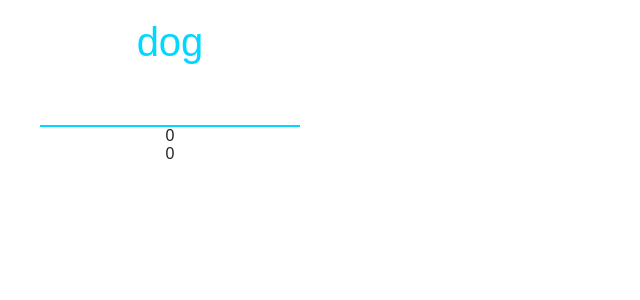
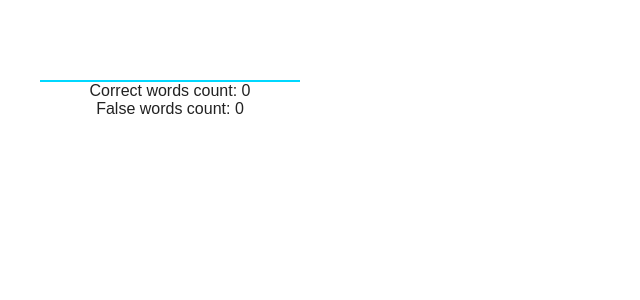
Before and after one commit to dimo89/type, a React (Create React App) app: page / in a window 1280 px wide. Shown: the top 300 px of the page, without its empty margins (0-640 px from the left). Built offline with nearby package versions, Linux system fonts and the light colour scheme.

Commit message:
add word checker

```diff
--- a/package.json
+++ b/package.json
@@ -3,6 +3,7 @@
   "version": "0.1.0",
   "private": true,
   "dependencies": {
+    "an-array-of-english-words": "^1.3.1",
     "react": "^16.3.2",
     "react-dom": "^16.3.2",
     "react-scripts": "1.1.4"
--- a/src/components/App.js
+++ b/src/components/App.js
@@ -1,20 +1,20 @@
 import React, { Component } from 'react';
 import './App.css';
+import words from 'an-array-of-english-words';
+import WordCheck from './WordCheck';
 
 class App extends Component {
   constructor() {
     super();
 
     this.state = {
-      words: ["one", "random", "dog", "plane", "house"],
+      words,
       randomWord: '',
       typeValue: '',
-      correctWordsCount: 0,
-      falseWordsCount: 0,
     }
 
     this.handleType = this.handleType.bind(this);
-    this.checkWord = this.checkWord.bind(this);
+    this.resetWord = this.resetWord.bind(this);
   }
 
   getRandomWord() {
@@ -22,27 +22,11 @@ class App extends Component {
     return this.state.words[randomNumber];
   }
 
-  checkWord() {
-    if(this.state.typeValue.slice(0, -1) === this.state.randomWord) {
-      console.log('yes');
-      this.setState((prevState) => ({
-        ...this.state,
-        correctWordsCount: prevState.correctWordsCount + 1,
-      }));
-    } else {
-      console.log('no');
-      this.setState({
-        ...this.state,
-        falseWordsCount: this.state.falseWordsCount + 1,
-      });
-    }
-    console.log(this.state.correctWordsCount);
-  }
-
   resetWord() {
     this.setState({
       ...this.state,
-      typeValue: ''
+      typeValue: '',
+      randomWord: this.getRandomWord(),
     });
   }
 
@@ -52,12 +36,6 @@ class App extends Component {
     this.setState({
       ...this.state,
       typeValue: value,
-    }, () => {
-      console.log(this.state);
-      if(this.state.typeValue.slice(-1) === ' ') {
-        this.checkWord();
-        this.resetWord();
-      }
     });
   }
 
@@ -65,8 +43,6 @@ class App extends Component {
     this.setState({
       ...this.state,
       randomWord: this.getRandomWord(),
-      correctWordsCount: 0,
-      falseWordsCount: 0,
     });
   }
 
@@ -80,8 +56,11 @@ class App extends Component {
           value={this.state.typeValue}
           onChange={this.handleType}
         />
-        <div>{this.state.correctWordsCount}</div>
-        <div>{this.state.falseWordsCount}</div>
+        <WordCheck
+          typedValue={this.state.typeValue}
+          randomWord={this.state.randomWord}
+          resetWord={this.resetWord}
+        />
       </div>
     );
   }
--- /dev/null
+++ b/src/components/WordCheck.js
@@ -0,0 +1,52 @@
+import React from 'react';
+import propTypes from 'prop-types';
+
+class WordCheck extends React.Component {
+  constructor(props) {
+    super(props);
+
+    this.state = {
+      correctWordsCount: 0,
+      falseWordsCount: 0,
+    }
+  }
+
+  checkWord() {
+    if(this.props.typedValue.slice(0, -1) === this.props.randomWord) {
+      this.setState({
+        ...this.state,
+        correctWordsCount: this.state.correctWordsCount + 1,
+      });
+    } else {
+      this.setState({
+        ...this.state,
+        falseWordsCount: this.state.falseWordsCount + 1,
+      });
+    }
+
+    this.props.resetWord();
+  }
+
+  componentDidUpdate() {
+    if(this.props.typedValue.slice(-1) === ' ') {
+      this.checkWord();
+    }
+  }
+
+  render() {
+    return (
+      <div className="WordCheck">
+        <div className="CorrectWordsCount">Correct words count: {this.state.correctWordsCount}</div>
+        <div className="FalseWordsCount">False words count: {this.state.falseWordsCount}</div>
+      </div>
+    )
+  }
+}
+
+WordCheck.proptypes = {
+  typedValue: propTypes.string,
+  randomWord: propTypes.string,
+  resetWord: propTypes.function,
+}
+
+export default WordCheck;
```
Also changed, not shown: 1 other file (tests, documents, lock files or other folders).
